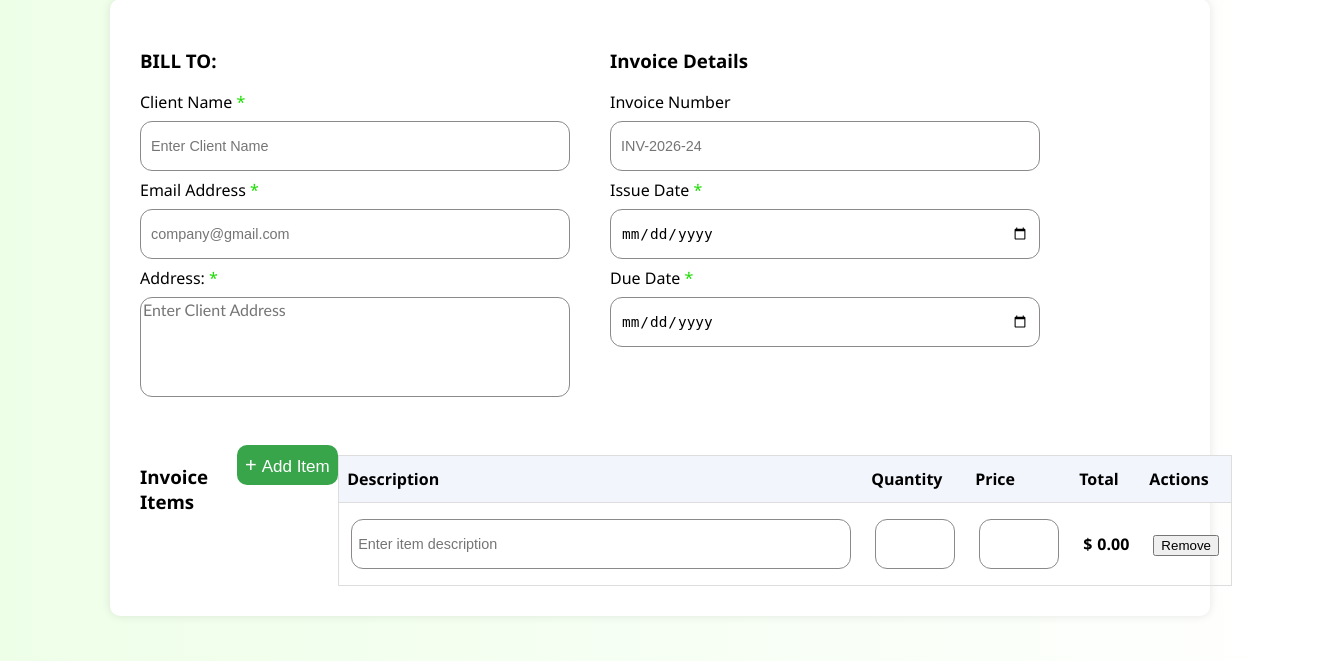
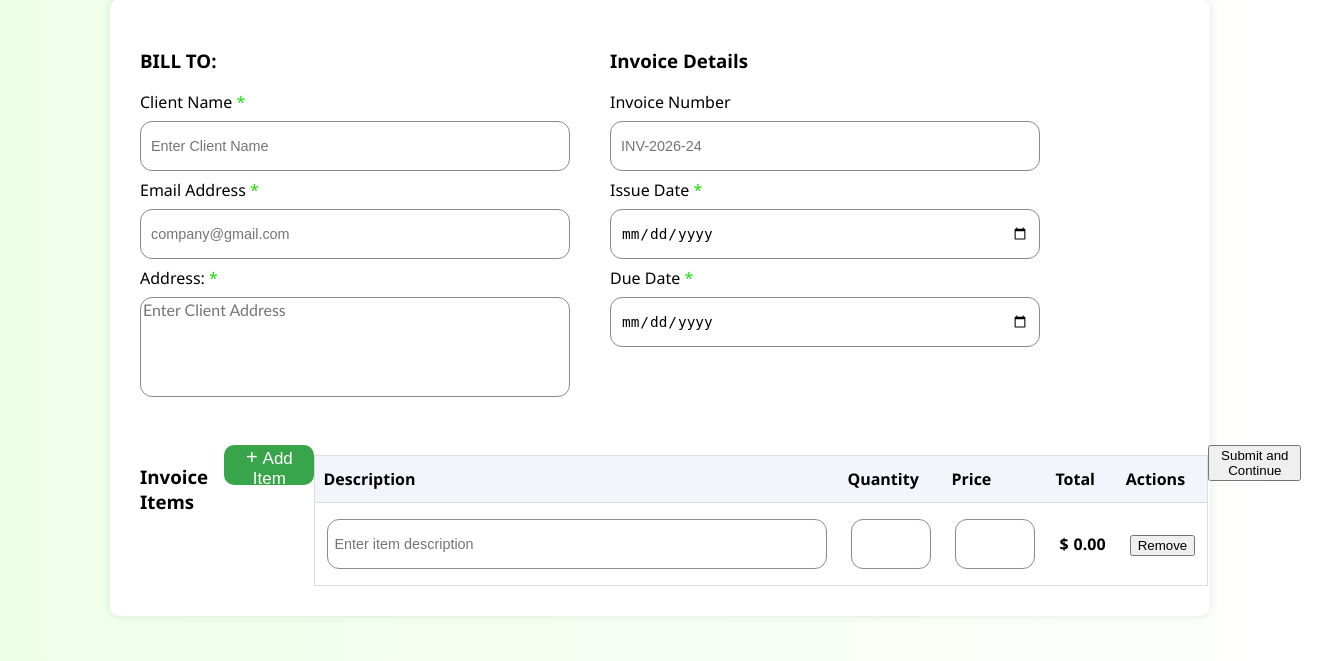
Before and after one commit to sakibumumuni/FruityFlicksInvoice, a Flask app: page /createinvoice in a window 1320 px wide. Shown: the part 139-800 px from the top of the page. Run offline with Flask 3, Linux system fonts and the light colour scheme; data that the repository does not hold is empty.

Commit message:
Added a submit button to createinvoice. Will need to refer it to dashboard once its complete

```diff
--- a/app/templates/createinvoice.html
+++ b/app/templates/createinvoice.html
@@ -67,6 +67,9 @@
                                     </td>
                                 </tr>
                             </table>
+                            <div>
+                                <button type="submit">Submit and Continue</a></button>
+                            </div>
                 </div>
                     </div>
             </form>
```
